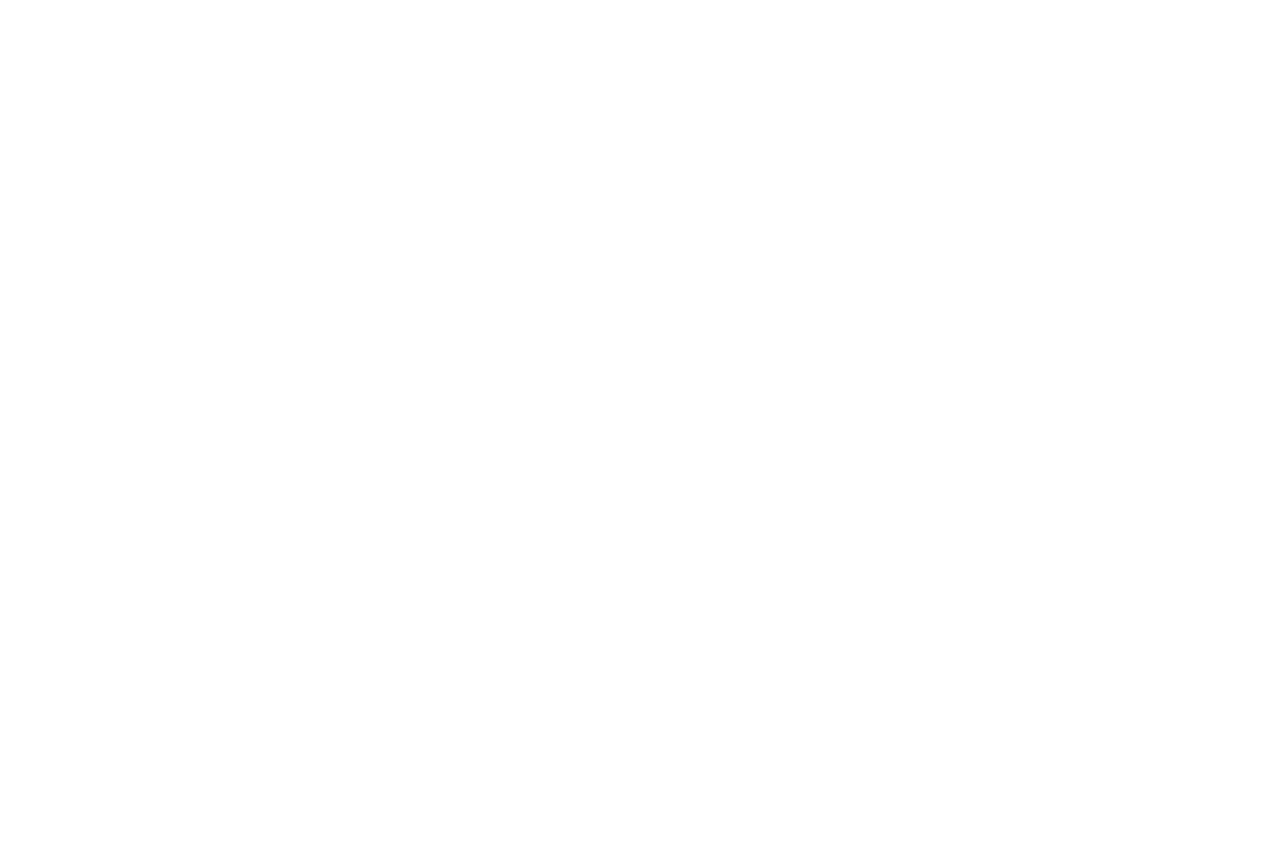
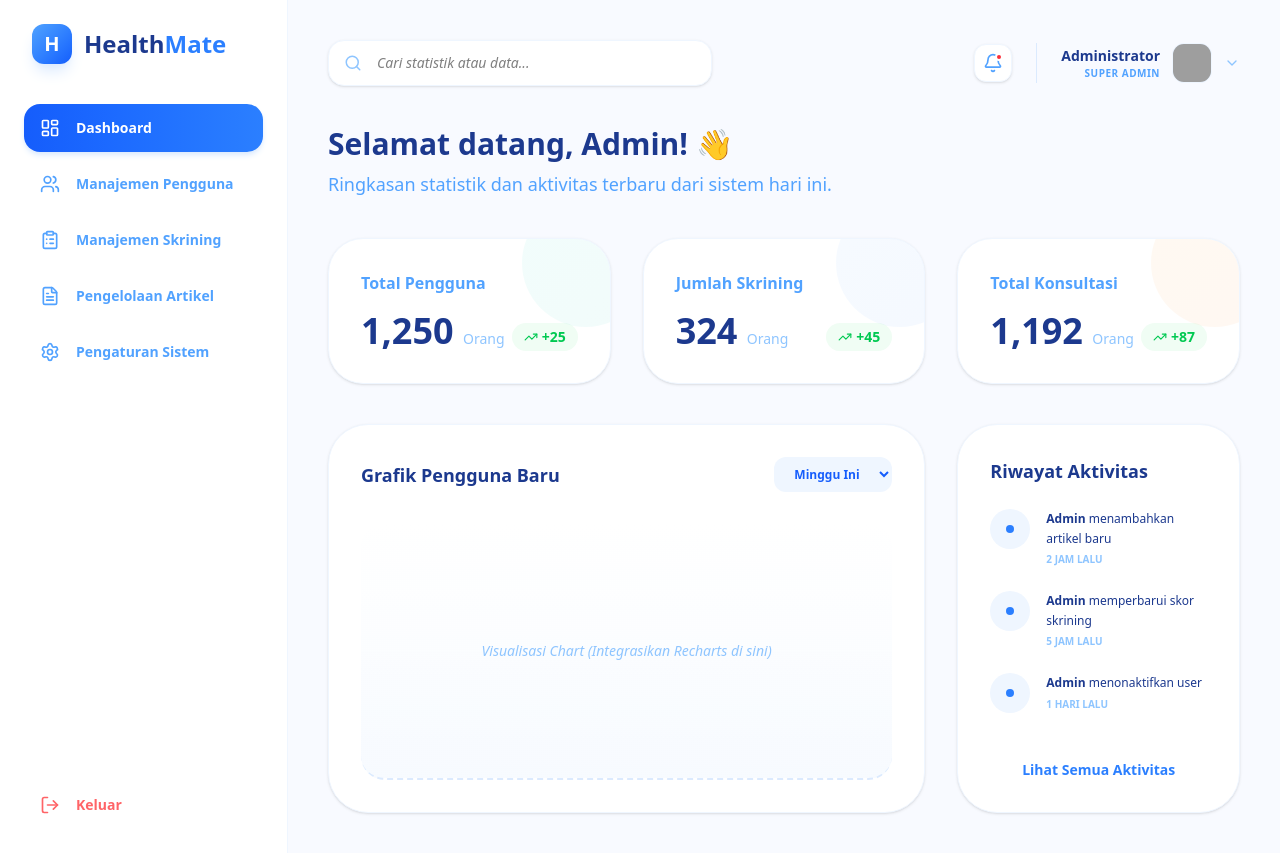
Before and after one commit to SKARIGA-RPL-XII/project-kka-yennianabelaevariani, a React app in the folder frontend/: page /dasboard in a window 1280 px wide. Before the commit this address had no page. Before the commit the page ends 800 px from the top, so only its background shows below. Built offline with nearby package versions, Linux system fonts and the light colour scheme; grey boxes are pictures that could not be loaded; the HTML template or start-up script is replaced by a standard one.

Commit message:
add dashboard admin

```diff
--- a/frontend/package.json
+++ b/frontend/package.json
@@ -14,6 +14,7 @@
     "@types/three": "^0.182.0",
     "axios": "^1.13.4",
     "framer-motion": "^12.29.0",
+    "lucide-react": "^0.563.0",
     "react": "^19.2.0",
     "react-dom": "^19.2.0",
     "react-router-dom": "^7.13.0",
--- a/frontend/src/App.jsx
+++ b/frontend/src/App.jsx
@@ -4,6 +4,7 @@
 import Login from "./auth/login";
 import Register from "./auth/register";
 import Dashboard from './dashboardu';
+import DashboardA from "./dashboarda";
 import Chatbot from "./chatbot";
 import Riwayat from "./riwayat";
 import Sreening from "./ScreeningPage";
@@ -23,6 +24,7 @@
         <Route path="/r" element={<Riwayat />} />
         <Route path="/skrining" element={<Sreening />} />
         <Route path="/skriningawal" element={<Sreeningawal />} />
+        <Route path="/dasboard" element={<DashboardA />} />
       </Routes>
     </BrowserRouter>
   );
--- /dev/null
+++ b/frontend/src/component/sidebar.jsx
@@ -0,0 +1,66 @@
+import React from "react";
+import {
+  LayoutDashboard,
+  Users,
+  ClipboardList,
+  FileText,
+  Settings,
+  LogOut,
+} from "lucide-react";
+
+const Sidebar = () => {
+  const menuItems = [
+    { icon: <LayoutDashboard size={20} />, label: "Dashboard", active: true },
+    { icon: <Users size={20} />, label: "Manajemen Pengguna", active: false },
+    {
+      icon: <ClipboardList size={20} />,
+      label: "Manajemen Skrining",
+      active: false,
+    },
+    {
+      icon: <FileText size={20} />,
+      label: "Pengelolaan Artikel",
+      active: false,
+    },
+    { icon: <Settings size={20} />, label: "Pengaturan Sistem", active: false },
+  ];
+
+  return (
+    <aside className="w-72 min-h-screen bg-white border-r border-blue-50 flex flex-col p-6 sticky top-0">
+      {/* Logo Section */}
+      <div className="flex items-center gap-3 px-2 mb-10">
+        <div className="w-10 h-10 bg-gradient-to-br from-blue-400 to-blue-600 rounded-xl flex items-center justify-center shadow-lg shadow-blue-100">
+          <span className="text-white font-bold text-xl">H</span>
+        </div>
+        <h1 className="text-2xl font-bold text-blue-900">
+          Health<span className="text-blue-500">Mate</span>
+        </h1>
+      </div>
+
+      {/* Navigation Links */}
+      <nav className="flex-1 space-y-2">
+        {menuItems.map((item, index) => (
+          <button
+            key={index}
+            className={`w-full flex items-center gap-4 px-4 py-3.5 rounded-2xl font-semibold transition-all duration-200 ${
+              item.active
+                ? "bg-gradient-to-r from-blue-600 to-blue-500 text-white shadow-md shadow-blue-100"
+                : "text-blue-400 hover:bg-blue-50 hover:text-blue-600"
+            }`}
+          >
+            {item.icon}
+            <span className="text-sm">{item.label}</span>
+          </button>
+        ))}
+      </nav>
+
+      {/* Logout Button */}
+      <button className="flex items-center gap-4 px-4 py-3.5 mt-auto text-red-400 font-semibold hover:bg-red-50 rounded-2xl transition-all">
+        <LogOut size={20} />
+        <span className="text-sm">Keluar</span>
+      </button>
+    </aside>
+  );
+};
+
+export default Sidebar;
--- /dev/null
+++ b/frontend/src/dashboarda.jsx
@@ -0,0 +1,173 @@
+import React from "react";
+import Sidebar from "./component/sidebar"; // Panggil sidebar tadi gess
+import { Search, Bell, ChevronDown, TrendingUp } from "lucide-react";
+
+const AdminDashboard = () => {
+  const stats = [
+    {
+      label: "Total Pengguna",
+      value: "1,250",
+      trend: "+25",
+      color: "from-teal-400 to-teal-500",
+    },
+    {
+      label: "Jumlah Skrining",
+      value: "324",
+      trend: "+45",
+      color: "from-blue-400 to-blue-500",
+    },
+    {
+      label: "Total Konsultasi",
+      value: "1,192",
+      trend: "+87",
+      color: "from-orange-400 to-orange-500",
+    },
+  ];
+
+  return (
+    <div className="flex min-h-screen bg-[#F8FAFF]">
+      <Sidebar />
+
+      <main className="flex-1 p-10">
+        {/* Top Header */}
+        <header className="flex items-center justify-between mb-10">
+          <div className="relative w-96">
+            <Search
+              className="absolute left-4 top-1/2 -translate-y-1/2 text-blue-300"
+              size={18}
+            />
+            <input
+              type="text"
+              placeholder="Cari statistik atau data..."
+              className="w-full bg-white border border-blue-50 rounded-2xl py-3 px-12 focus:outline-none focus:ring-2 focus:ring-blue-100 transition-all shadow-sm italic text-sm"
+            />
+          </div>
+
+          <div className="flex items-center gap-6">
+            <button className="relative p-2 text-blue-400 bg-white rounded-xl shadow-sm border border-blue-50">
+              <Bell size={20} />
+              <span className="absolute top-2 right-2 w-2 h-2 bg-red-500 rounded-full border-2 border-white"></span>
+            </button>
+            <div className="flex items-center gap-3 pl-6 border-l border-blue-100">
+              <div className="text-right">
+                <p className="text-sm font-bold text-blue-900">Administrator</p>
+                <p className="text-[10px] font-semibold text-blue-400 uppercase tracking-wider">
+                  Super Admin
+                </p>
+              </div>
+              <img
+                src="https://api.dicebear.com/7.x/avataaars/svg?seed=Felix"
+                className="w-10 h-10 rounded-xl bg-blue-100 border border-blue-50"
+                alt="Profile"
+              />
+              <ChevronDown size={16} className="text-blue-300" />
+            </div>
+          </div>
+        </header>
+
+        {/* Welcome Section */}
+        <section className="mb-10">
+          <h2 className="text-3xl font-bold text-blue-900 mb-2">
+            Selamat datang, Admin! 👋
+          </h2>
+          <p className="text-blue-400 font-medium text-lg">
+            Ringkasan statistik dan aktivitas terbaru dari sistem hari ini.
+          </p>
+        </section>
+
+        {/* Stats Grid */}
+        <div className="grid grid-cols-3 gap-8 mb-10">
+          {stats.map((item, idx) => (
+            <div
+              key={idx}
+              className="bg-white p-8 rounded-[35px] shadow-sm border border-blue-50 relative overflow-hidden group hover:shadow-xl hover:shadow-blue-100 transition-all duration-300"
+            >
+              <div
+                className={`absolute top-0 right-0 w-32 h-32 bg-gradient-to-br ${item.color} opacity-5 -mr-10 -mt-10 rounded-full`}
+              ></div>
+              <p className="text-blue-400 font-bold mb-4">{item.label}</p>
+              <div className="flex items-end justify-between">
+                <h3 className="text-4xl font-black text-blue-900">
+                  {item.value}{" "}
+                  <span className="text-sm font-normal text-blue-300">
+                    Orang
+                  </span>
+                </h3>
+                <div className="flex items-center gap-1 text-green-500 text-sm font-bold bg-green-50 px-3 py-1 rounded-full">
+                  <TrendingUp size={14} /> {item.trend}
+                </div>
+              </div>
+            </div>
+          ))}
+        </div>
+
+        {/* Bottom Section: Charts & Activities */}
+        <div className="grid grid-cols-3 gap-8">
+          {/* Main Chart Placeholder */}
+          <div className="col-span-2 bg-white p-8 rounded-[40px] shadow-sm border border-blue-50">
+            <div className="flex justify-between items-center mb-8">
+              <h4 className="font-bold text-blue-900 text-lg">
+                Grafik Pengguna Baru
+              </h4>
+              <select className="bg-blue-50 text-blue-600 text-xs font-bold px-4 py-2 rounded-xl border-none outline-none">
+                <option>Minggu Ini</option>
+                <option>Bulan Ini</option>
+              </select>
+            </div>
+            {/* Box untuk visualisasi chart */}
+            <div className="h-64 w-full bg-gradient-to-t from-blue-50/50 to-transparent rounded-3xl border-b-2 border-dashed border-blue-100 flex items-center justify-center">
+              <p className="text-blue-300 italic text-sm">
+                Visualisasi Chart (Integrasikan Recharts di sini)
+              </p>
+            </div>
+          </div>
+
+          {/* Activity Logs */}
+          <div className="bg-white p-8 rounded-[40px] shadow-sm border border-blue-50 flex flex-col">
+            <h4 className="font-bold text-blue-900 text-lg mb-6">
+              Riwayat Aktivitas
+            </h4>
+            <div className="space-y-6">
+              {[
+                {
+                  user: "Admin",
+                  action: "menambahkan artikel baru",
+                  time: "2 jam lalu",
+                },
+                {
+                  user: "Admin",
+                  action: "memperbarui skor skrining",
+                  time: "5 jam lalu",
+                },
+                {
+                  user: "Admin",
+                  action: "menonaktifkan user",
+                  time: "1 hari lalu",
+                },
+              ].map((act, i) => (
+                <div key={i} className="flex gap-4">
+                  <div className="w-10 h-10 rounded-full bg-blue-50 flex items-center justify-center flex-shrink-0">
+                    <div className="w-2 h-2 bg-blue-500 rounded-full"></div>
+                  </div>
+                  <div>
+                    <p className="text-xs text-blue-900 leading-relaxed">
+                      <span className="font-bold">{act.user}</span> {act.action}
+                    </p>
+                    <p className="text-[10px] text-blue-300 font-bold mt-1 uppercase">
+                      {act.time}
+                    </p>
+                  </div>
+                </div>
+              ))}
+            </div>
+            <button className="mt-auto pt-6 text-center text-blue-500 font-bold text-sm hover:underline">
+              Lihat Semua Aktivitas
+            </button>
+          </div>
+        </div>
+      </main>
+    </div>
+  );
+};
+
+export default AdminDashboard;
```
Also changed, not shown: 1 other file (tests, documents, lock files or other folders).
